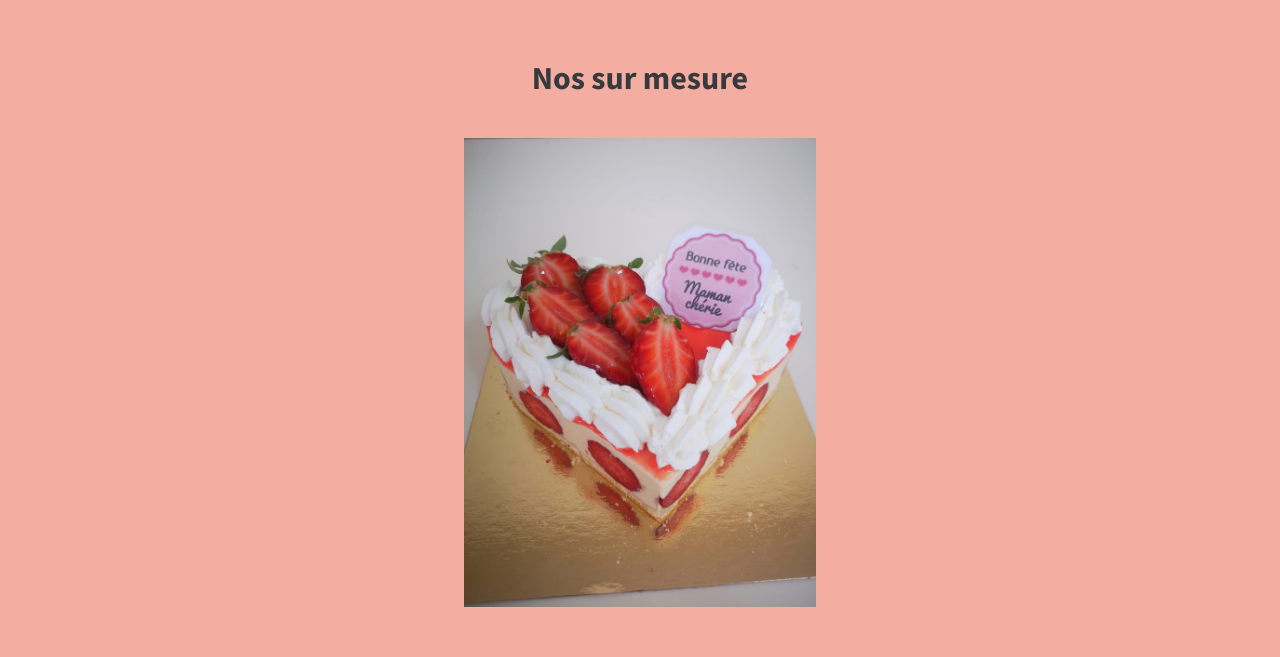
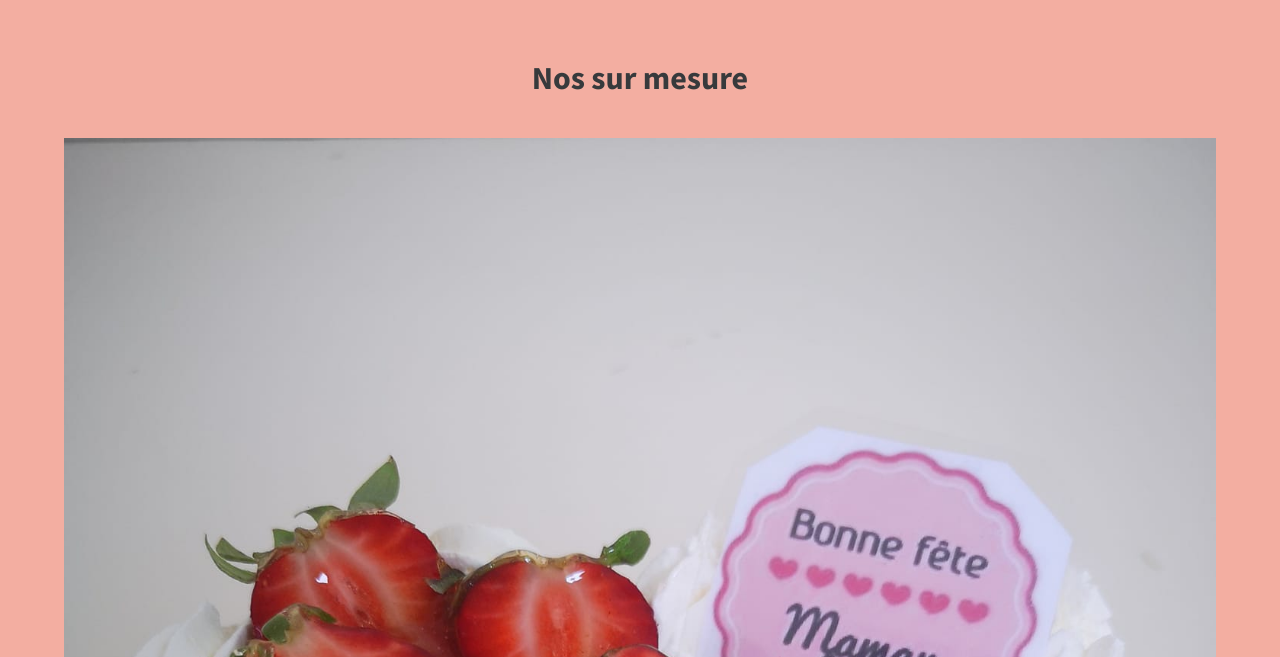
Before and after one commit to NicoLarson/le-grenier-a-ble, a plain HTML site: page index.html in a window 1280 px wide. Shown: the part 1580-2237 px from the top of the page. Drawn offline with nearby package versions, Linux system fonts and the light colour scheme; a script that the page names is missing.

Commit message:
Correct img

```diff
--- a/css/style.css
+++ b/css/style.css
@@ -81,7 +81,7 @@ main section#sur-mesure h2 {
 main section#sur-mesure img {
     display: block;
     margin: 0 auto;
-    max-width: 22rem;
+    max-width: 100%;
 }
 
 /* ACOMPTE */
```
